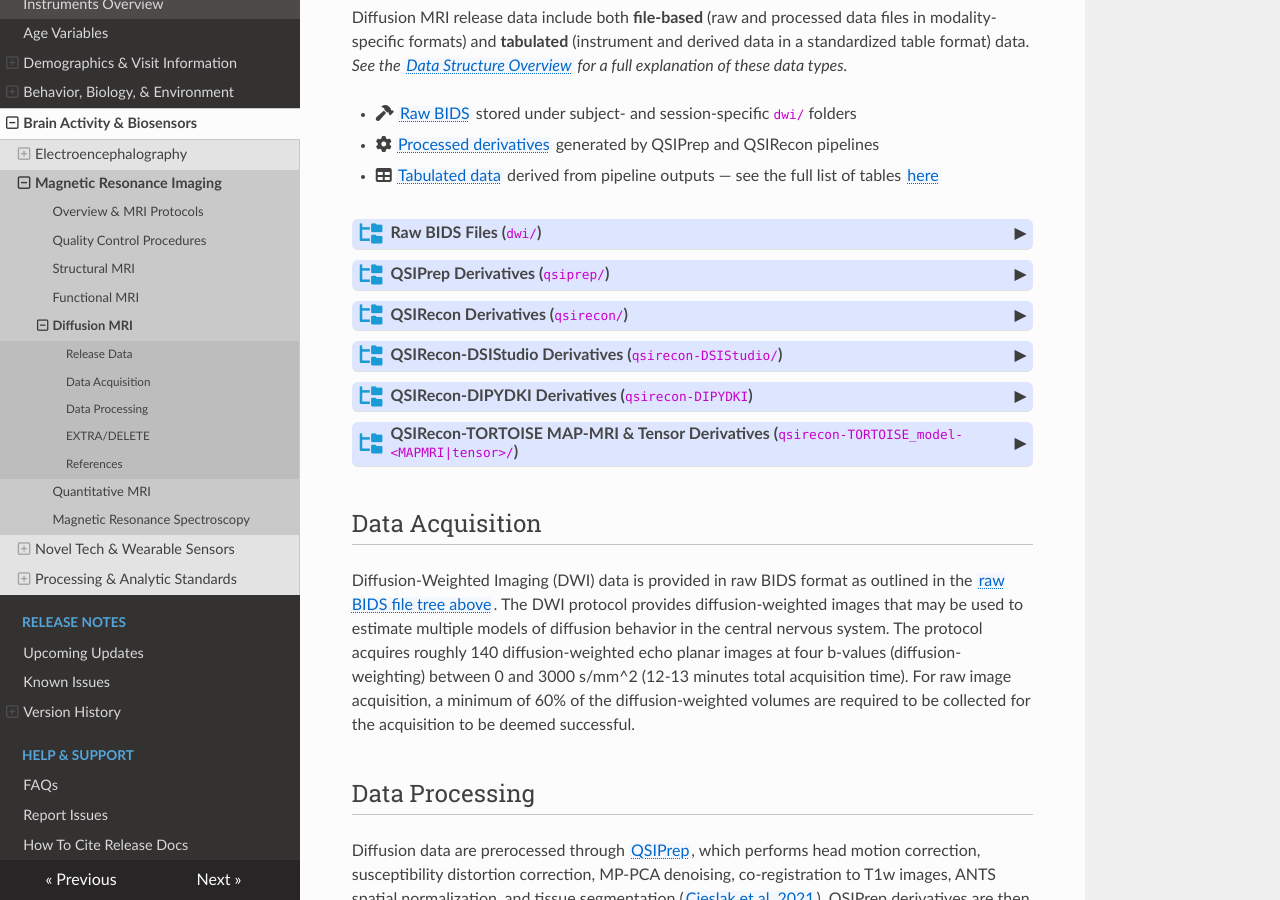
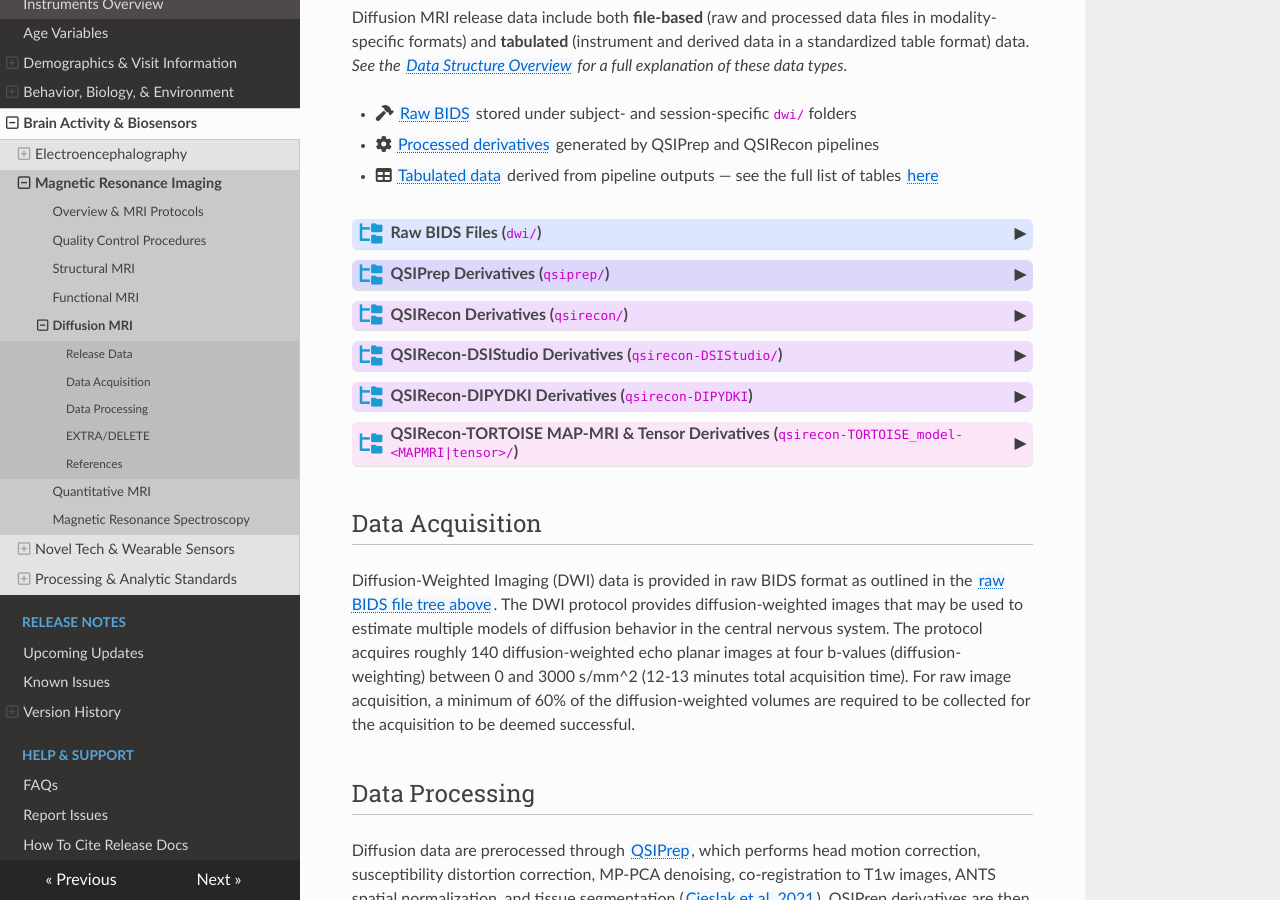
Before and after one commit to nbdc-datahub/hbcd-docs, an MkDocs documentation site: the page built from docs/instruments/mri/dmri.md, in a window 1280 px wide and 900 px high, scrolled down 458 px. Built offline with MkDocs 1.6.1, drawn with Linux system fonts in a browser that asks for light colours; nearby versions of some CDN libraries.

Commit message:
ombre colors

```diff
--- a/docs/instruments/mri/dmri.md
+++ b/docs/instruments/mri/dmri.md
@@ -23,7 +23,7 @@ Diffusion MRI release data include both **file-based** (raw and processed data f
  - <i class="fas fa-cog"></i> <a href="../../../datacuration/file-based-data/#processed-derivatives" target="_blank">Processed derivatives</a> generated by QSIPrep and QSIRecon pipelines
  - <i class="fas fa-table"></i> <a href="../../../datacuration/phenotypes" target="_blank">Tabulated data</a> derived from pipeline outputs — see the full list of tables <a href="../../#mri" target="_blank">here</a>
 
-<div id="rawbids" class="table-banner" onclick="toggleCollapse(this)">
+<div id="rawbids" class="table-banner" onclick="toggleCollapse(this)" style="background-color: #dde6fe;">
   <span class="emoji"><i class="fa fa-folder-tree"></i></span>
   <span class="text-with-link">
 <span class="text">Raw BIDS Files (<code>dwi/</code>)</span>
@@ -54,7 +54,7 @@ dwi/
 </pre>
 </div>
 
-<div id="qsiprep" class="table-banner" onclick="toggleCollapse(this)">
+<div id="qsiprep" class="table-banner" onclick="toggleCollapse(this)" style="background-color: #dcd8fb;">
   <span class="emoji"><i class="fa fa-folder-tree"></i></span>
   <span class="text-with-link">
   <span class="text">QSIPrep Derivatives (<code>qsiprep/</code>)</span>
@@ -104,7 +104,7 @@ hbcd/
 </pre>
 </div>
 
-<div id="qsirecon" class="table-banner" onclick="toggleCollapse(this)">
+<div id="qsirecon" class="table-banner" onclick="toggleCollapse(this)" style="background-color: #f0dcfb;">
   <span class="emoji"><i class="fa fa-folder-tree"></i></span>
   <span class="text-with-link">
   <span class="text">QSIRecon Derivatives (<code>qsirecon/</code>)</span>
@@ -128,7 +128,7 @@ hbcd/
 </pre>
 </div>
 
-<div id="qsirecon-DSIStudio" class="table-banner" onclick="toggleCollapse(this)">
+<div id="qsirecon-DSIStudio" class="table-banner" onclick="toggleCollapse(this)" style="background-color: #f0dcfb;">
   <span class="emoji"><i class="fa fa-folder-tree"></i></span>
   <span class="text-with-link">
   <span class="text">QSIRecon-DSIStudio Derivatives (<code>qsirecon-DSIStudio/</code>)</span>
@@ -248,7 +248,7 @@ hbcd/
 </div>
 </div>
 
-<div id="qsirecon-DIPYDKI" class="table-banner" onclick="toggleCollapse(this)">
+<div id="qsirecon-DIPYDKI" class="table-banner" onclick="toggleCollapse(this)" style="background-color: #f0dcfb;">
   <span class="emoji"><i class="fa fa-folder-tree"></i></span>
   <span class="text-with-link">
   <span class="text">QSIRecon-DIPYDKI Derivatives (<code>qsirecon-DIPYDKI</code>)</span>
@@ -278,7 +278,7 @@ hbcd/
 </pre>
 </div>
 
-<div id="qsirecon-TORTOISE" class="table-banner" onclick="toggleCollapse(this)">
+<div id="qsirecon-TORTOISE" class="table-banner" onclick="toggleCollapse(this)" style="background-color: #fbe6f7;">
   <span class="emoji"><i class="fa fa-folder-tree"></i></span>
   <span class="text-with-link">
   <span class="text">QSIRecon-TORTOISE MAP-MRI & Tensor Derivatives (<code>qsirecon-TORTOISE_model-&lt;MAPMRI|tensor&gt;/</code>)</span>
```
